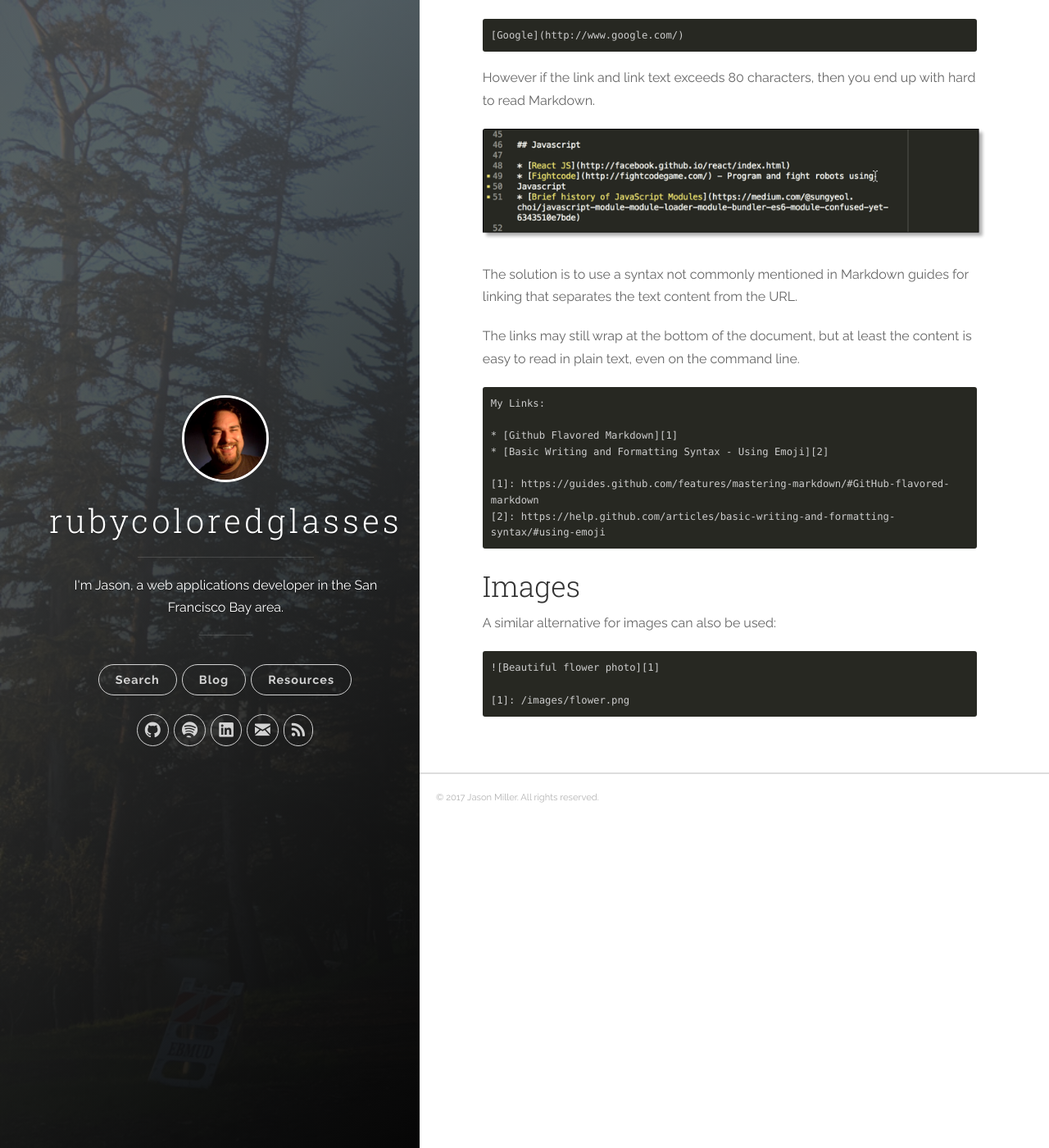
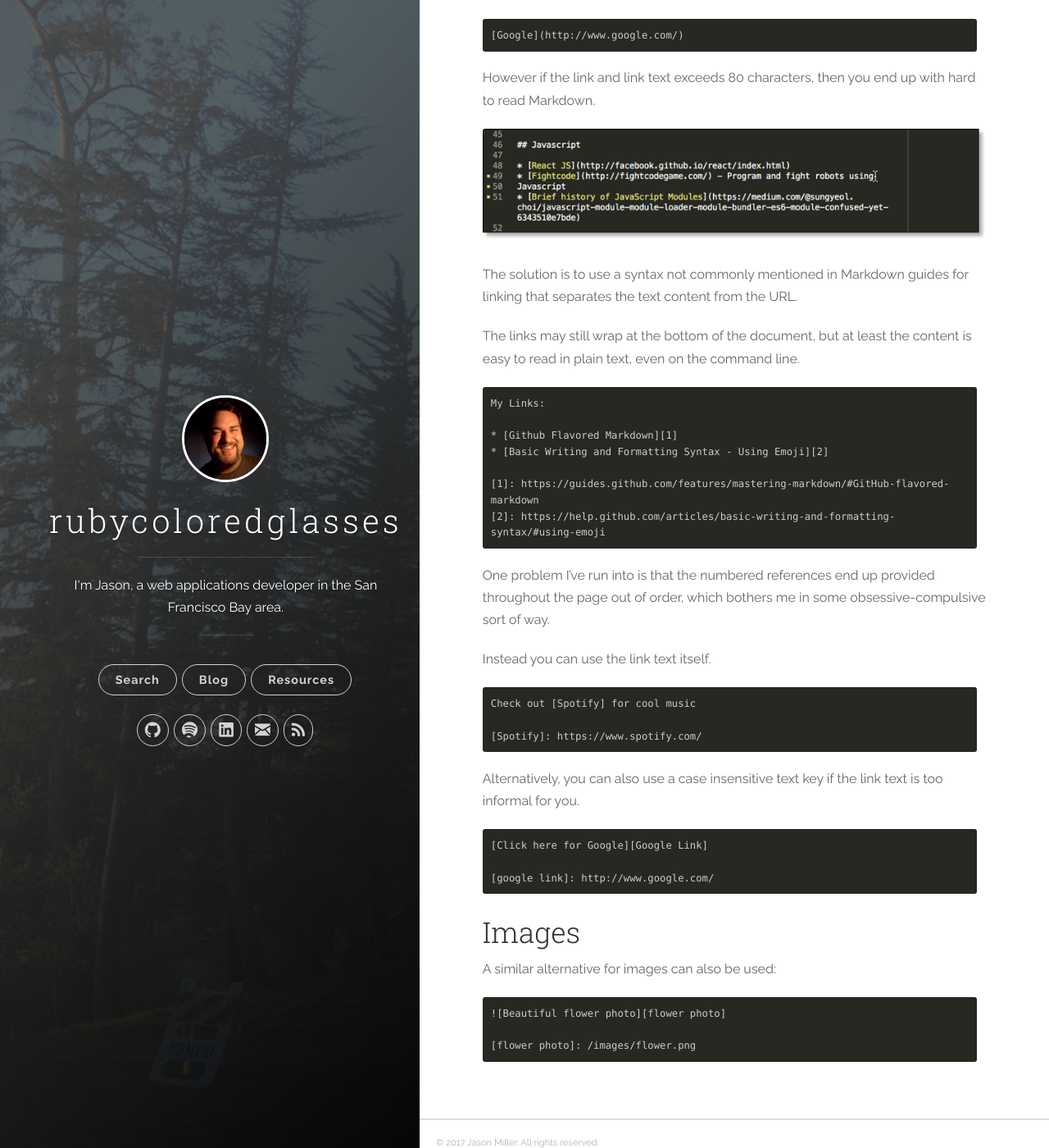
Before and after one commit to redconfetti/redconfetti.github.io, a Jekyll site: the page built from _posts/2017-11-25-markdown-links-80-character-line-length.md, in a window 1280 px wide and 1400 px high, scrolled down 818 px. Shown: the whole window at 82% size. Built offline with Jekyll 4.4.1, drawn with Linux system fonts in a browser that asks for light colours; nearby versions of some CDN libraries; some of the changed text lies outside the part shown.

Commit message:
Expands Markdown link post

````diff
--- a/_posts/2017-11-25-markdown-links-80-character-line-length.md
+++ b/_posts/2017-11-25-markdown-links-80-character-line-length.md
@@ -11,20 +11,20 @@ tags:
 - markdown
 ---
 
-I've long been a fan of using [Markdown][1] for documentation in projects
+I've long been a fan of using [Markdown] for documentation in projects
 hosted on Github. In October of 2014 I decided to migrate from a Wordpress
-blog to [Github Pages][2], which is powered by limited [Jekyll][3]
+blog to [Github Pages], which is powered by limited [Jekyll]
 functionality on the Github server side.
 
 With this migration I converted all my articles from HTML to
-[Github flavored Markdown (GFM)][4], which resulted in much better support for
+[Github Flavored Markdown (GFM)], which resulted in much better support for
 formatting my code examples, tables, strikethrough text formatting, and
-[emojii][5].
+[emojii][Github Markdown - Emojii].
 
 I've made use of the following cheat sheets for Markdown syntax:
-* [Github Markdown Cheatsheet][6]
-* [Daring Fireball - Markdown: Syntax][7]
-* [Adam-P Markdown Cheatsheet][8]
+* [Github Markdown Cheatsheet]
+* [Daring Fireball - Markdown: Syntax]
+* [Adam-P Markdown Cheatsheet]
 
 An issue I've had is trying to limit the line length of my markdown. Line
 breaks do not break apart paragraphs when rendered, however you cannot add line
@@ -40,7 +40,7 @@ Typically link syntax is provided like so:
 However if the link and link text exceeds 80 characters, then you end up with
 hard to read Markdown.
 
-![Link exceeding limit][9]
+![Link exceeding limit][Sublime example of link exceeding 80 character limit]
 
 The solution is to use a syntax not commonly mentioned in Markdown guides for
 linking that separates the text content from the URL.
@@ -58,22 +58,42 @@ My Links:
 [2]: https://help.github.com/articles/basic-writing-and-formatting-syntax/#using-emoji
 ```
 
+One problem I've run into is that the numbered references end up provided
+throughout the page out of order, which bothers me in some obsessive-compulsive
+sort of way.
+
+Instead you can use the link text itself.
+```
+Check out [Spotify] for cool music
+
+[Spotify]: https://www.spotify.com/
+```
+
+Alternatively, you can also use a case insensitive text key if the link text is
+too informal for you.
+
+```
+[Click here for Google][Google Link]
+
+[google link]: http://www.google.com/
+```
+
 ## Images
 
 A similar alternative for images can also be used:
 
 ```
-![Beautiful flower photo][1]
+![Beautiful flower photo][flower photo]
 
-[1]: /images/flower.png
+[flower photo]: /images/flower.png
 ```
 
-[1]: https://en.wikipedia.org/wiki/Markdown
-[2]: https://help.github.com/articles/what-is-github-pages/
-[3]: https://jekyllrb.com/
-[4]: https://guides.github.com/features/mastering-markdown/#GitHub-flavored-markdown
-[5]: https://help.github.com/articles/basic-writing-and-formatting-syntax/#using-emoji
-[6]: https://guides.github.com/pdfs/markdown-cheatsheet-online.pdf
-[7]: https://daringfireball.net/projects/markdown/syntax
-[8]: https://github.com/adam-p/markdown-here/wiki/Markdown-Cheatsheet
-[9]: /images/posts/2017-11-25-markdown-links.png
+[Markdown]: https://en.wikipedia.org/wiki/Markdown
+[Github Pages]: https://help.github.com/articles/what-is-github-pages/
+[Jekyll]: https://jekyllrb.com/
+[Github Flavored Markdown (GFM)]: https://guides.github.com/features/mastering-markdown/#GitHub-flavored-markdown
+[Github Markdown - Emojii]: https://help.github.com/articles/basic-writing-and-formatting-syntax/#using-emoji
+[Github Markdown Cheatsheet]: https://guides.github.com/pdfs/markdown-cheatsheet-online.pdf
+[Daring Fireball - Markdown: Syntax]: https://daringfireball.net/projects/markdown/syntax
+[Adam-P Markdown Cheatsheet]: https://github.com/adam-p/markdown-here/wiki/Markdown-Cheatsheet
+[Sublime example of link exceeding 80 character limit]: /images/posts/2017-11-25-markdown-links.png
````
